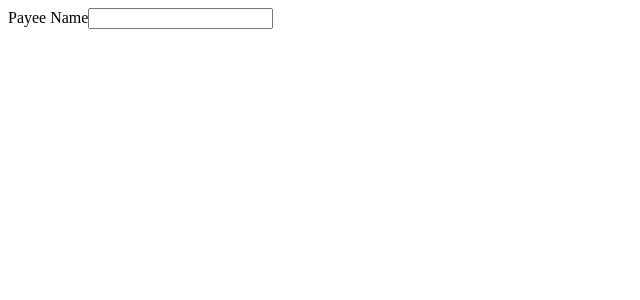
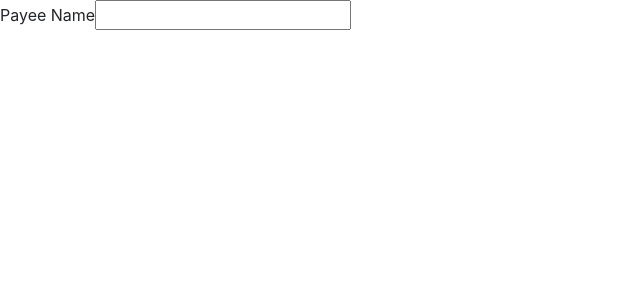
Before and after one commit to nelsW70/pipes, an Angular app: page / in a window 1280 px wide. Shown: the top 300 px of the page, without its empty margins (0-640 px from the left). Built offline with nearby package versions, Linux system fonts and the light colour scheme.

Commit message:
added bootstrap and imported css

```diff
--- a/package.json
+++ b/package.json
@@ -19,6 +19,7 @@
     "@angular/platform-browser": "~8.2.14",
     "@angular/platform-browser-dynamic": "~8.2.14",
     "@angular/router": "~8.2.14",
+    "bootstrap": "^4.4.1",
     "rxjs": "~6.4.0",
     "tslib": "^1.10.0",
     "zone.js": "~0.9.1"
--- a/src/app/app.component.html
+++ b/src/app/app.component.html
@@ -2,3 +2,5 @@
   <label>Payee Name</label>
   <input (input)="onNameChange($event.target.value)" />
 </div>
+
+{{ name | titlecase }}
--- a/src/styles.css
+++ b/src/styles.css
@@ -1 +1,2 @@
 /* You can add global styles to this file, and also import other style files */
+@import 'bootstrap/dist/css/bootstrap.css';
```
Also changed, not shown: 1 other file (tests, documents, lock files or other folders).
